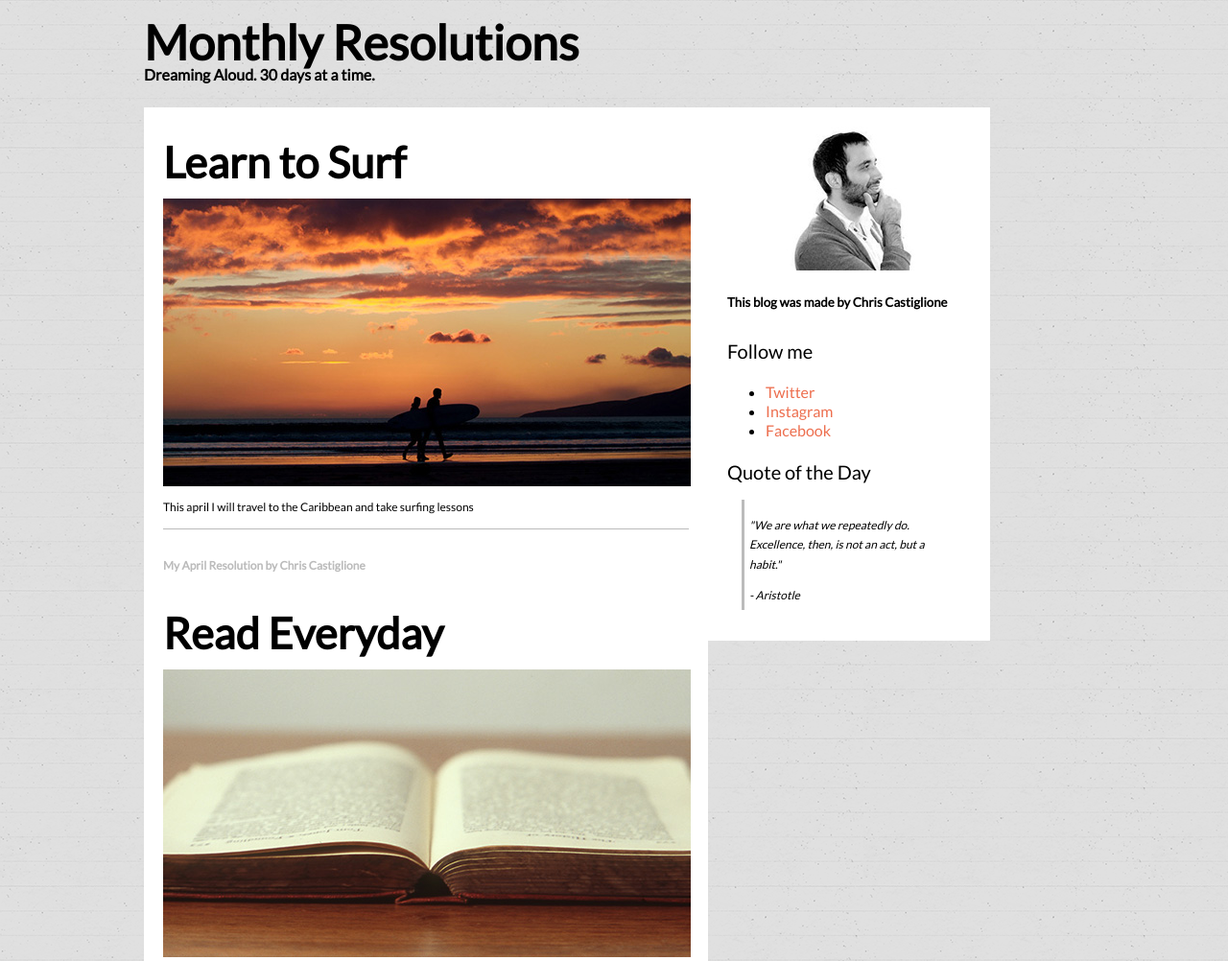
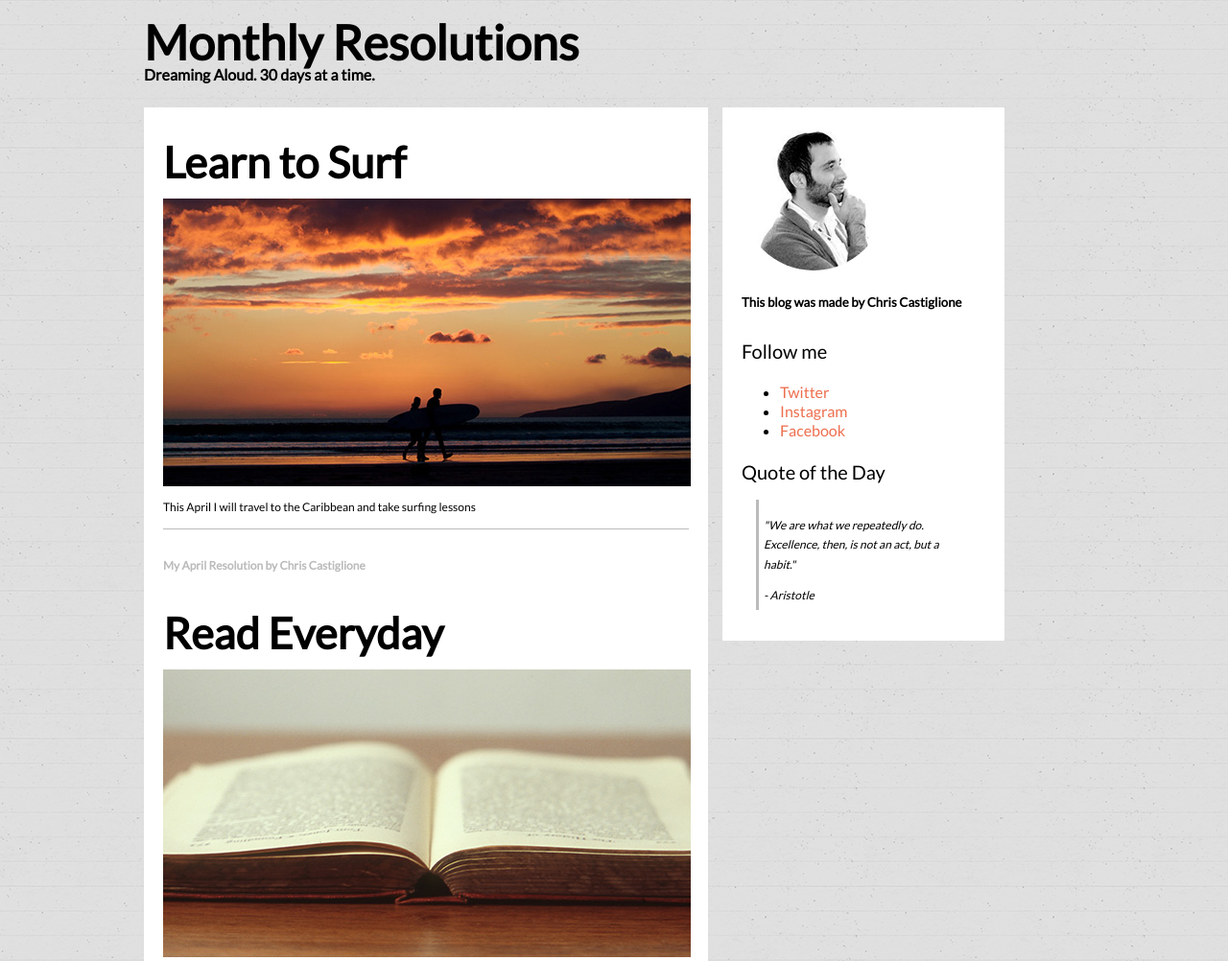
Before and after one commit to schanzb/monthly-resolutions, a plain HTML site: page index.html in a window 1280 px wide. Shown: the top 1002 px of the page at 96% size. Drawn offline with Linux system fonts and the light colour scheme.

Commit message:
fixed circle image and added space between columns

```diff
--- a/css/style.css
+++ b/css/style.css
@@ -109,6 +109,7 @@ h6 {
      width: 30%;
      float: left;
      padding: 20px;
+     margin-left: 15px;
 }
 
 a {
@@ -140,3 +141,8 @@ li {
 #footer {
      font-size: 16px !important;
 }
+
+#chrisPic{
+     float: left;
+     border-radius: 50%;
+}
--- a/index.html
+++ b/index.html
@@ -25,7 +25,7 @@
 				</div>
 				<img src="images/surfing.jpg" alt="Surfer sunset">
 					<div class="caption"><!--start caption-->
-						<p>This april I will travel to the Caribbean and take surfing lessons</p>
+						<p>This April I will travel to the Caribbean and take surfing lessons</p>
 					</div> <!--end caption-->
 
 				<h6>My April Resolution by Chris Castiglione</h6>
@@ -63,7 +63,8 @@
 		<div id="sidebar"><!--start sidebar-->
 
 			<div id="author"><!--start author-->
-				<div class="chrispic"><img src="images/chris-castiglione.jpg" alt="chris"></div>
+				<div><img id="chrisPic" src="images/chris-castiglione.jpg" alt="chris"></div>
+				<div class="clear"></div>
 				<h5>This blog was made by Chris Castiglione</h5>
 
 			</div><!--end author-->
```
